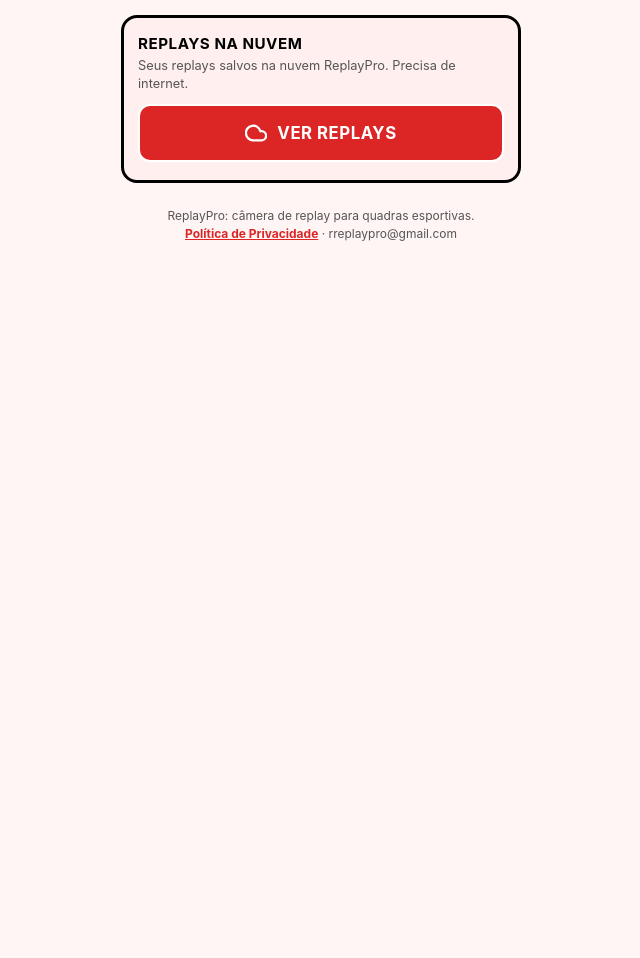
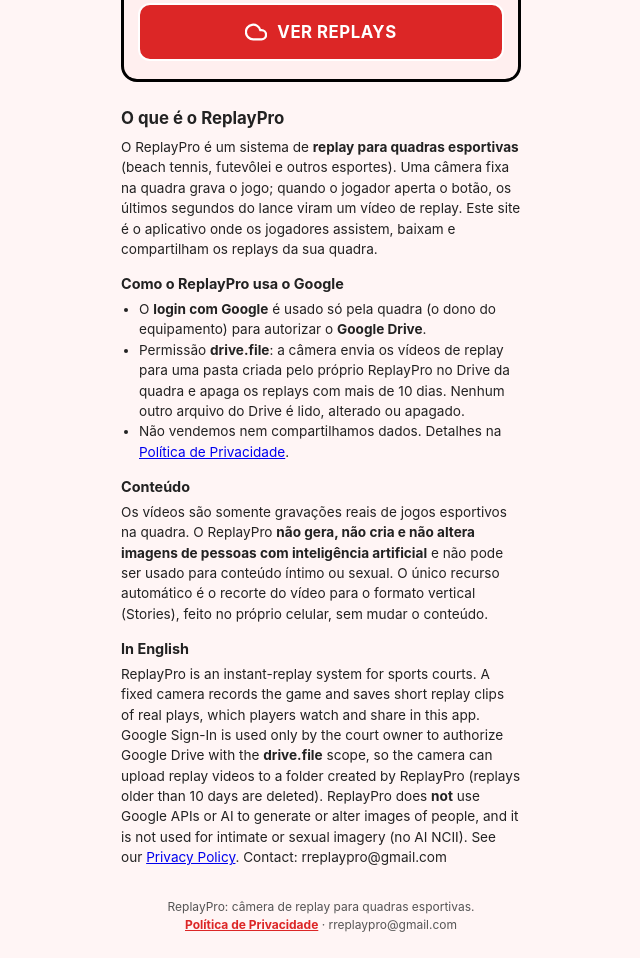
Before and after one commit to rreplaypro/replaypro-app, a plain HTML site: page index.html in a window 1280 px wide. Shown: the part 432-1390 px from the top of the page, without its empty margins (319-959 px from the left). Before the commit the page ends 800 px from the top, so only its background shows below. Drawn offline with Linux system fonts and the light colour scheme.

Commit message:
Add files via upload

```diff
--- a/index.html
+++ b/index.html
@@ -35,6 +35,11 @@
   #aviso { font-size: 0.8rem; color: #555; margin-top: 6px; }
   footer { max-width: 400px; text-align: center; font-size: 0.75rem; color: #555; line-height: 1.5; margin-top: 6px; }
   footer a { color: #dc2626; font-weight: 700; }
+  .sobre { width: 100%; max-width: 400px; font-size: 0.85rem; line-height: 1.5; color: #222; margin: 6px 0 18px; }
+  .sobre h1 { font-size: 1.05rem; margin: 0 0 6px; }
+  .sobre h2 { font-size: 0.9rem; margin: 14px 0 4px; }
+  .sobre p, .sobre ul { margin: 0 0 6px; }
+  .sobre ul { padding-left: 18px; }
 </style>
 </head>
 <body>
@@ -67,6 +72,27 @@
     </a>
   </div>
 
+  <section class="sobre" id="sobre">
+    <h1>O que é o ReplayPro</h1>
+    <p>O ReplayPro é um sistema de <b>replay para quadras esportivas</b> (beach tennis, futevôlei e outros esportes).
+       Uma câmera fixa na quadra grava o jogo; quando o jogador aperta o botão, os últimos segundos do lance viram um vídeo de replay.
+       Este site é o aplicativo onde os jogadores assistem, baixam e compartilham os replays da sua quadra.</p>
+    <h2>Como o ReplayPro usa o Google</h2>
+    <ul>
+      <li>O <b>login com Google</b> é usado só pela quadra (o dono do equipamento) para autorizar o <b>Google Drive</b>.</li>
+      <li>Permissão <b>drive.file</b>: a câmera envia os vídeos de replay para uma pasta criada pelo próprio ReplayPro no Drive da quadra e apaga os replays com mais de 10 dias. Nenhum outro arquivo do Drive é lido, alterado ou apagado.</li>
+      <li>Não vendemos nem compartilhamos dados. Detalhes na <a href="privacidade.html">Política de Privacidade</a>.</li>
+    </ul>
+    <h2>Conteúdo</h2>
+    <p>Os vídeos são somente gravações reais de jogos esportivos na quadra. O ReplayPro <b>não gera, não cria e não altera imagens de pessoas com inteligência artificial</b>
+       e não pode ser usado para conteúdo íntimo ou sexual. O único recurso automático é o recorte do vídeo para o formato vertical (Stories), feito no próprio celular, sem mudar o conteúdo.</p>
+    <h2>In English</h2>
+    <p>ReplayPro is an instant-replay system for sports courts. A fixed camera records the game and saves short replay clips of real plays, which players watch and share in this app.
+       Google Sign-In is used only by the court owner to authorize Google Drive with the <b>drive.file</b> scope, so the camera can upload replay videos to a folder created by ReplayPro (replays older than 10 days are deleted).
+       ReplayPro does <b>not</b> use Google APIs or AI to generate or alter images of people, and it is not used for intimate or sexual imagery (no AI NCII).
+       See our <a href="privacidade.html">Privacy Policy</a>. Contact: rreplaypro@gmail.com</p>
+  </section>
+
   <footer>
     ReplayPro: câmera de replay para quadras esportivas.<br>
     <a href="privacidade.html">Política de Privacidade</a> · rreplaypro@gmail.com
```
Also changed, not shown: privacidade.html (+4 -1 lines).
